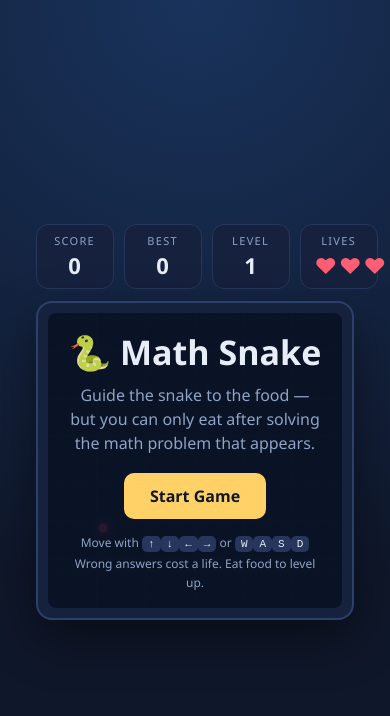
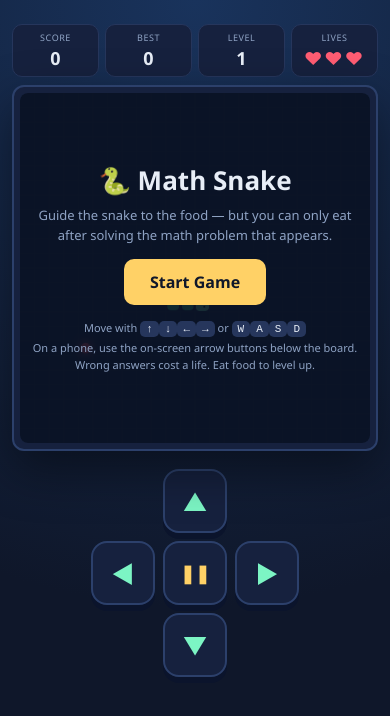
Before and after one commit to Waltz1017/snakegame-pero-may-twist, a plain HTML site: page index.html in a window 390 px wide. Drawn offline with Linux system fonts and the light colour scheme.

Commit message:
Add mobile touch controls and rename game to index.html

```diff
--- a/snake-math.html
+++ b/index.html
@@ -174,6 +174,64 @@
     font-size: 11px;
     color: var(--text);
   }
+
+  /* On-screen controls (shown on phones / touch screens) */
+  .dpad {
+    --pad: 64px;
+    display: none;
+    grid-template-columns: repeat(3, var(--pad));
+    grid-template-rows: repeat(3, var(--pad));
+    gap: 8px;
+    justify-content: center;
+    margin: 18px auto 0;
+    touch-action: none;
+    -webkit-user-select: none;
+  }
+  .dpad-btn {
+    width: var(--pad);
+    height: var(--pad);
+    padding: 0;
+    display: flex;
+    align-items: center;
+    justify-content: center;
+    font-size: 24px;
+    color: var(--snake-head);
+    background: var(--panel);
+    border: 2px solid #2c406b;
+    border-radius: 16px;
+    box-shadow: 0 6px 0 #0b142c;
+    -webkit-tap-highlight-color: transparent;
+  }
+  .dpad-btn:active { transform: translateY(4px); box-shadow: 0 2px 0 #0b142c; }
+  .dpad-btn.center { color: var(--accent); font-size: 18px; }
+  .dpad .up    { grid-area: 1 / 2; }
+  .dpad .left  { grid-area: 2 / 1; }
+  .dpad .right { grid-area: 2 / 3; }
+  .dpad .down  { grid-area: 3 / 2; }
+  .dpad .center { grid-area: 2 / 2; }
+
+  @media (max-width: 640px), (pointer: coarse) {
+    body { align-items: flex-start; padding: 12px 0 28px; overflow-y: auto; }
+    .dpad { display: grid; }
+    .game { width: 100%; padding: 12px; }
+    .hud { gap: 6px; margin-bottom: 8px; }
+    .stat { flex: 1; min-width: 0; padding: 6px 4px; border-radius: 10px; }
+    .stat .label { font-size: 9px; letter-spacing: .06em; }
+    .stat .value { font-size: 18px; }
+    .board-wrap { padding: 6px; border-radius: 12px; }
+    .overlay { inset: 6px; padding: 12px; }
+    .overlay h1 { font-size: 26px; }
+    .overlay p { font-size: 13px; margin: 6px 0 14px; }
+    .math-card { padding: 18px; }
+    .problem { font-size: 34px; margin: 10px 0 6px; }
+    .controls-note { font-size: 11px; }
+  }
+  @media (max-height: 720px) and (max-width: 640px) {
+    .dpad { --pad: 52px; gap: 6px; margin-top: 12px; }
+    .dpad-btn { border-radius: 12px; font-size: 20px; }
+    .board-wrap { padding: 4px; }
+    .overlay { inset: 4px; }
+  }
 </style>
 </head>
 <body>
@@ -195,6 +253,7 @@
         <button id="startBtn">Start Game</button>
         <div class="controls-note">
           Move with <kbd>↑</kbd><kbd>↓</kbd><kbd>←</kbd><kbd>→</kbd> or <kbd>W</kbd><kbd>A</kbd><kbd>S</kbd><kbd>D</kbd><br />
+          On a phone, use the on-screen arrow buttons below the board.<br />
           Wrong answers cost a life. Eat food to level up.
         </div>
       </div>
@@ -228,6 +287,14 @@
       </div>
     </div>
   </div>
+
+  <div class="dpad" id="dpad" aria-label="Touch controls">
+    <button class="dpad-btn up" data-dir="up" aria-label="Up">▲</button>
+    <button class="dpad-btn left" data-dir="left" aria-label="Left">◀</button>
+    <button class="dpad-btn center" id="pauseBtn" aria-label="Pause">❚❚</button>
+    <button class="dpad-btn right" data-dir="right" aria-label="Right">▶</button>
+    <button class="dpad-btn down" data-dir="down" aria-label="Down">▼</button>
+  </div>
 </div>
 
 <script>
@@ -256,6 +323,8 @@
     resumeBtn: document.getElementById('resumeBtn'),
     restartBtn: document.getElementById('restartBtn'),
     overText: document.getElementById('overText'),
+    dpad: document.getElementById('dpad'),
+    pauseBtn: document.getElementById('pauseBtn'),
   };
 
   let snake, dir, nextDir, food, score, lives, state, problem;
@@ -268,6 +337,26 @@
     w: [0, -1], s: [0, 1], a: [-1, 0], d: [1, 0],
     W: [0, -1], S: [0, 1], A: [-1, 0], D: [1, 0],
   };
+  const BUTTON_DIR = {
+    up: [0, -1], down: [0, 1], left: [-1, 0], right: [1, 0],
+  };
+
+  function setDirection(nd) {
+    if (state !== 'playing') return;
+    if (snake.length > 1 && nd[0] === -dir[0] && nd[1] === -dir[1]) return;
+    nextDir = nd;
+  }
+
+  function togglePause() {
+    if (state === 'playing') {
+      state = 'paused';
+      els.pauseOverlay.classList.add('show');
+    } else if (state === 'paused') {
+      state = 'playing';
+      els.pauseOverlay.classList.remove('show');
+      lastTime = performance.now();
+    }
+  }
 
   function reset() {
     snake = [
@@ -479,15 +568,13 @@
       return;
     }
     if (e.key === ' ' || e.key === 'p' || e.key === 'P') {
-      if (state === 'playing') { state = 'paused'; els.pauseOverlay.classList.add('show'); }
-      else if (state === 'paused') { state = 'playing'; els.pauseOverlay.classList.remove('show'); lastTime = performance.now(); }
+      togglePause();
       e.preventDefault();
       return;
     }
     const nd = KEY_DIR[e.key];
     if (!nd) return;
-    if ((dir[0] === -nd[0] && dir[1] === -nd[1]) && snake.length > 1) return;
-    nextDir = nd;
+    setDirection(nd);
     e.preventDefault();
   });
 
@@ -500,13 +587,17 @@
     else wrongAnswer();
   });
 
+  els.dpad.addEventListener('pointerdown', (e) => {
+    const btn = e.target.closest('button');
+    if (!btn || !els.dpad.contains(btn)) return;
+    e.preventDefault();
+    if (btn.dataset.dir) setDirection(BUTTON_DIR[btn.dataset.dir]);
+    else if (btn.id === 'pauseBtn') togglePause();
+  });
+
   els.startBtn.addEventListener('click', startGame);
   els.restartBtn.addEventListener('click', startGame);
-  els.resumeBtn.addEventListener('click', () => {
-    state = 'playing';
-    els.pauseOverlay.classList.remove('show');
-    lastTime = performance.now();
-  });
+  els.resumeBtn.addEventListener('click', togglePause);
 
   reset();
   draw();
```
